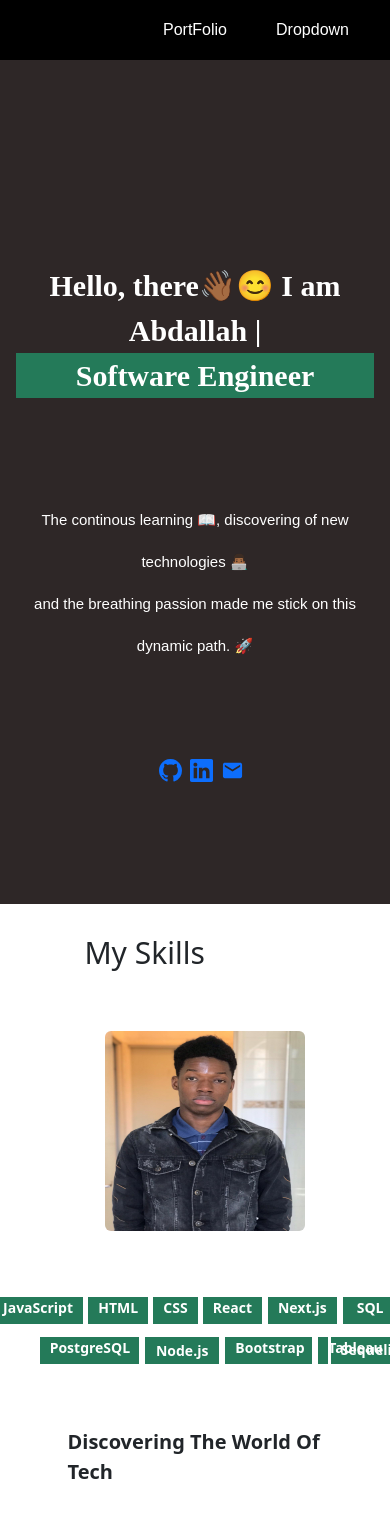
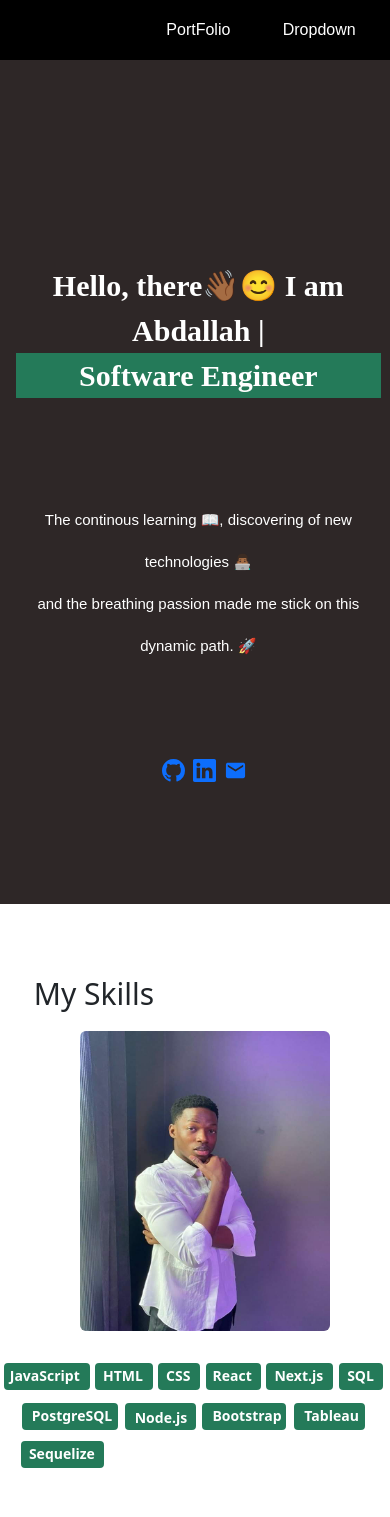
Before and after one commit to Absidaa/Absidaa, a Next.js app: page / in a window 390 px wide. Shown: the top 1517 px of the page. Built offline with nearby package versions, Linux system fonts and the light colour scheme; a web font is replaced by a local one.

Commit message:
deploy mood

```diff
--- a/pages/helpProject.js
+++ b/pages/helpProject.js
@@ -82,7 +82,7 @@ export default function helpProject() {
           sensitive data is kept safe using environment variables.
         </p>
         <p>
-          We deployed the site to Netlify because we are very comfortable with
+          We deployed the site to Heroku because we are very comfortable with
           the tools they provide for continuous deployment <br />
           and integration.
         </p>
--- a/pages/index.js
+++ b/pages/index.js
@@ -56,11 +56,11 @@ export default function Home() {
 
       <div className={styles.abimg}>
         <Image
-          src="/absid.jpg"
+          src="/picInwhite.jpg"
           class="rounded mx-auto d-block"
           alt="the author print"
-          width={200}
-          height={200}
+          width={250}
+          height={300}
         />
       </div>
       <h2 className={styles.skills}>My Skills</h2>
@@ -142,9 +142,13 @@ export default function Home() {
             </div>
           </Link>
         </div>
+        <div>
+          <div>PERSONAL PROJECT</div>
+          <div>Home Workout</div>
+        </div>
       </div>
       <div className={styles.cha}>
-        <div className={styles.chat}>I&quot;m open to chat !</div>
+        <div className={styles.chat}>I am open to chat !</div>
         <Link href="https:/www.absida8@gmail.com" target="blank">
           absida8@gmail.com
         </Link>
--- a/styles/Home.module.css
+++ b/styles/Home.module.css
@@ -4,6 +4,7 @@
   justify-content: center;
   display: flex;
   height: 100vh;
+  width: 100%;
   font-size: 40px;
   text-align: center;
   font-weight: bolder;
@@ -27,14 +28,14 @@
   margin-top: 24vh;
 }
 .abimg {
-  margin-left: -145vh;
+  margin-left: -150vh;
   margin-top: 30vh;
 }
 .skills {
-  font-size: 40px;
+  font-size: 50px;
   margin-left: 20vh;
-  margin-top: -50vh;
-  margin-bottom: 30vh;
+  margin-top: -70vh;
+  margin-bottom: 100vh;
 }
 
 .socials {
@@ -46,9 +47,9 @@
   color: white;
   display: flex;
   justify-content: center;
-  margin-top: -18vh;
+  margin-top: -95vh;
   margin-bottom: -5vh;
-  margin-left: -65vh;
+  margin-left: -55vh;
 }
 
 .bot {
@@ -60,12 +61,12 @@
   text-transform: capitalize;
   font-weight: bolder;
   margin: 15px 50px;
-  margin-left: 60vh;
+  margin-left: 80vh;
   margin-top: 15vh;
   font-size: 20px;
 }
 .des {
-  margin-left: 60vh;
+  margin-left: 80vh;
   color: black;
   margin-right: 40px;
   margin-top: 25px;
@@ -354,10 +355,11 @@
 }
 .java {
   border-style: solid;
+  border-radius: 7px;
   font-weight: 600;
   width: 93px;
   height: 33px;
-  padding: 2px 10px 0px 10px;
+  padding: 2px 10px 0px 6px;
   margin-left: 48vh;
   margin-top: -15px;
   background-color: rgb(36, 122, 89);
@@ -365,110 +367,120 @@
 }
 .htm {
   border-style: solid;
+  border-radius: 7px;
   font-weight: 600;
   width: 65px;
   height: 33px;
   margin-left: -0.1vh;
   margin-top: -15px;
-  padding: 2px 10px 0px 10px;
+  padding: 2px 10px 0px 8px;
   background-color: rgb(36, 122, 89);
   color: white;
 }
 .css {
   border-style: solid;
+  border-radius: 7px;
   font-weight: 600;
   width: 50px;
   margin-left: -0.1vh;
   height: 33px;
-  padding: 2px 10px 0px 10px;
+  padding: 2px 10px 0px 8px;
   margin-top: -15px;
   background-color: rgb(36, 122, 89);
   color: white;
 }
 .react {
   border-style: solid;
+  border-radius: 7px;
   font-weight: 600;
   width: 61px;
   height: 33px;
   margin-left: -0.1vh;
-  padding: 2px 10px 0px 10px;
+  padding: 2px 10px 0px 7px;
   margin-top: -15px;
   background-color: rgb(36, 122, 89);
   color: white;
 }
 .next {
   border-style: solid;
+  border-radius: 7px;
   font-weight: 600;
   width: 73px;
   height: 33px;
   margin-left: -0.01vh;
-  padding: 2px 10px 0px 10px;
+  padding: 2px 10px 0px 8px;
   margin-top: -15px;
   background-color: rgb(36, 122, 89);
   color: white;
 }
 .sql {
   border-style: solid;
+  border-radius: 7px;
   font-weight: 600;
   width: 50px;
   height: 33px;
   margin-left: -0.01vh;
-  padding: 2px 10px 0px 10px;
+  padding: 2px 10px 0px 8px;
   margin-top: -15px;
   background-color: rgb(36, 122, 89);
   color: white;
 }
 .post {
   border-style: solid;
+  border-radius: 7px;
   font-weight: 600;
   width: 102px;
-  margin-left: -67vh;
+  margin-left: -73vh;
   height: 33px;
-  padding: 2px 10px 0px 10px;
+  padding: 2px 10px 0px 6px;
   margin-top: 15px;
   background-color: rgb(36, 122, 89);
   color: white;
 }
 .nod {
   border-style: solid;
+  border-radius: 7px;
   font-weight: 600;
   width: 77px;
-  margin-left: -50.5vh;
+  margin-left: -55vh;
   height: 33px;
-  padding: 2px 10px 0px 10px;
+  padding: 2px 10px 0px 8px;
   margin-top: -33px;
   background-color: rgb(36, 122, 89);
   color: white;
 }
 .boot {
   border-style: solid;
+  border-radius: 7px;
   font-weight: 600;
   width: 90px;
-  margin-left: -37.7vh;
+  margin-left: -41.5vh;
   height: 33px;
-  padding: 2px 10px 0px 10px;
+  padding: 2px 10px 0px 8px;
   margin-top: -33px;
   background-color: rgb(36, 122, 89);
   color: white;
 }
 .tab {
   border-style: solid;
+  border-radius: 7px;
   font-weight: 600;
   width: 77px;
   height: 33px;
-  margin-left: -23vh;
-  padding: 2px 10px 0px 10px;
+  margin-left: -25.5vh;
+  padding: 2px 10px 0px 7px;
   margin-top: -33px;
   background-color: rgb(36, 122, 89);
   color: white;
 }
 .lize {
   border-style: solid;
+  border-radius: 7px;
   font-weight: 600;
   width: 89px;
   height: 33px;
-  margin-left: -10.5vh;
-  padding: 2px 10px 0px 10px;
+  margin-left: -12vh;
+  padding: 2px 10px 0px 8px;
   margin-top: -33px;
   background-color: rgb(36, 122, 89);
   color: white;
@@ -560,9 +572,10 @@
 
 .contain {
   border: solid;
+  border-color: blue;
   position: absolute;
   max-width: 500%;
-  top: 150%;
+  top: 160%;
   left: 50%;
   transform: translate(-50%, -50%);
   padding-left: 30px;
@@ -629,15 +642,15 @@
     font-size: 23px;
   }
   .abimg {
-    margin-left: -10vh;
-    margin-top: 30vh;
+    margin-left: 5vh;
+    margin-top: 25vh;
   }
   .skills {
     font-size: 30px;
-    font-size: 40px;
-    margin-left: 10vh;
-    margin-top: -50vh;
-    margin-bottom: 50vh;
+    font-size: 50px;
+    margin-left: 13vh;
+    margin-top: -70vh;
+    margin-bottom: 65vh;
   }
   .softs {
     font-size: 14px;
@@ -789,9 +802,10 @@
   }
   .contain {
     border: solid;
+    border-color: blue;
     position: absolute;
     width: 80%;
-    top: 185%;
+    top: 199%;
     left: 50%;
     transform: translate(-50%, -50%);
     padding-left: 30px;
@@ -803,12 +817,151 @@
     margin-bottom: -2px;
     font-weight: bolder;
   }
+
+  .java {
+    border-style: solid;
+    border-radius: 7px;
+    font-weight: 600;
+    width: 93px;
+    height: 33px;
+    padding: 2px 10px 0px 10px;
+    margin-left: 48vh;
+    margin-top: -15px;
+    background-color: rgb(36, 122, 89);
+    color: white;
+  }
+  .htm {
+    border-style: solid;
+    border-radius: 7px;
+    font-weight: 600;
+    width: 65px;
+    height: 33px;
+    margin-left: -0.1vh;
+    margin-top: -15px;
+    padding: 2px 10px 0px 10px;
+    background-color: rgb(36, 122, 89);
+    color: white;
+  }
+  .css {
+    border-style: solid;
+    border-radius: 7px;
+    font-weight: 600;
+    width: 50px;
+    margin-left: -0.1vh;
+    height: 33px;
+    padding: 2px 10px 0px 9px;
+    margin-top: -15px;
+    background-color: rgb(36, 122, 89);
+    color: white;
+  }
+  .react {
+    border-style: solid;
+    border-radius: 7px;
+    font-weight: 600;
+    width: 61px;
+    height: 33px;
+    margin-left: -0.1vh;
+    padding: 2px 10px 0px 10px;
+    margin-top: -15px;
+    background-color: rgb(36, 122, 89);
+    color: white;
+  }
+  .next {
+    border-style: solid;
+    border-radius: 7px;
+    font-weight: 600;
+    width: 73px;
+    height: 33px;
+    margin-left: -0.01vh;
+    padding: 2px 10px 0px 11px;
+    margin-top: -15px;
+    background-color: rgb(36, 122, 89);
+    color: white;
+  }
+  .sql {
+    border-style: solid;
+    border-radius: 7px;
+    font-weight: 600;
+    width: 50px;
+    height: 33px;
+    margin-left: -0.01vh;
+    padding: 2px 10px 0px 10px;
+    margin-top: -15px;
+    background-color: rgb(36, 122, 89);
+    color: white;
+  }
+  .post {
+    border-style: solid;
+    border-radius: 7px;
+    font-weight: 600;
+    width: 102px;
+    margin-left: -74.6vh;
+    height: 33px;
+    padding: 2px 10px 0px 11px;
+    margin-top: 15px;
+    background-color: rgb(36, 122, 89);
+    color: white;
+  }
+  .nod {
+    border-style: solid;
+    border-radius: 7px;
+    font-weight: 600;
+    width: 77px;
+    margin-left: -56.2vh;
+    height: 33px;
+    padding: 2px 10px 0px 10px;
+    margin-top: -33px;
+    background-color: rgb(36, 122, 89);
+    color: white;
+  }
+  .boot {
+    border-style: solid;
+    border-radius: 7px;
+    font-weight: 600;
+    width: 90px;
+    margin-left: -42.1vh;
+    height: 33px;
+    padding: 2px 10px 0px 10px;
+    margin-top: -33px;
+    background-color: rgb(36, 122, 89);
+    color: white;
+  }
+  .tab {
+    border-style: solid;
+    border-radius: 7px;
+    font-weight: 600;
+    width: 77px;
+    height: 33px;
+    margin-left: -25.5vh;
+    padding: 2px 10px 0px 11px;
+    margin-top: -33px;
+    background-color: rgb(36, 122, 89);
+    color: white;
+  }
+  .lize {
+    border-style: solid;
+    border-radius: 7px;
+    font-weight: 600;
+    width: 89px;
+    height: 33px;
+    margin-left: -12vh;
+    padding: 2px 10px 0px 12px;
+    margin-top: -33px;
+    background-color: rgb(36, 122, 89);
+    color: white;
+  }
 }
 @media only screen and (max-width: 400px) {
+  .me {
+    height: 100vh;
+    width: 47vh;
+    font-size: 40px;
+  }
   .footer .footerRight {
     font-size: 12px;
     margin-top: 60px;
     margin-right: 8px;
+    width: 47vh;
   }
   .view1 {
     margin-bottom: -20px;
@@ -897,9 +1050,9 @@
   }
   .skills {
     font-size: 30px;
-    margin-left: 10vh;
-    margin-top: -35vh;
-    margin-bottom: 40vh;
+    margin-left: 4vh;
+    margin-top: -42vh;
+    margin-bottom: 43vh;
   }
   .softs {
     font-size: 14px;
@@ -1040,6 +1193,7 @@
   }
   .contain {
     border: solid;
+    border-color: blue;
     position: absolute;
     max-width: 500%;
     top: 189%;
@@ -1048,4 +1202,137 @@
     padding-left: 30px;
     padding: 30px;
   }
+
+  .java {
+    border-style: solid;
+    border-radius: 7px;
+    font-weight: 600;
+    width: 93px;
+    height: 33px;
+    padding: 2px 10px 0px 6px;
+    margin-left: 50vh;
+    margin-top: -15px;
+    background-color: rgb(36, 122, 89);
+    color: white;
+  }
+  .htm {
+    border-style: solid;
+    border-radius: 7px;
+    font-weight: 600;
+    width: 65px;
+    height: 33px;
+    margin-left: -0.1vh;
+    margin-top: -15px;
+    padding: 2px 10px 0px 8px;
+    background-color: rgb(36, 122, 89);
+    color: white;
+  }
+  .css {
+    border-style: solid;
+    border-radius: 7px;
+    font-weight: 600;
+    width: 50px;
+    margin-left: -0.1vh;
+    height: 33px;
+    padding: 2px 10px 0px 8px;
+    margin-top: -15px;
+    background-color: rgb(36, 122, 89);
+    color: white;
+  }
+  .react {
+    border-style: solid;
+    border-radius: 7px;
+    font-weight: 600;
+    width: 61px;
+    height: 33px;
+    margin-left: -0.1vh;
+    padding: 2px 10px 0px 7px;
+    margin-top: -15px;
+    background-color: rgb(36, 122, 89);
+    color: white;
+  }
+  .next {
+    border-style: solid;
+    border-radius: 7px;
+    font-weight: 600;
+    width: 73px;
+    height: 33px;
+    margin-left: -0.01vh;
+    padding: 2px 10px 0px 8px;
+    margin-top: -15px;
+    background-color: rgb(36, 122, 89);
+    color: white;
+  }
+  .sql {
+    border-style: solid;
+    border-radius: 7px;
+    font-weight: 600;
+    width: 50px;
+    height: 33px;
+    margin-left: -0.01vh;
+    padding: 2px 10px 0px 8px;
+    margin-top: -15px;
+    background-color: rgb(36, 122, 89);
+    color: white;
+  }
+  .post {
+    border-style: solid;
+    border-radius: 7px;
+    font-weight: 600;
+    width: 102px;
+    margin-left: -45.9vh;
+    height: 33px;
+    padding: 2px 10px 0px 10px;
+    margin-top: 15px;
+    background-color: rgb(36, 122, 89);
+    color: white;
+  }
+  .nod {
+    border-style: solid;
+    border-radius: 7px;
+    font-weight: 600;
+    width: 77px;
+    margin-left: -33.7vh;
+    height: 33px;
+    padding: 2px 10px 0px 10px;
+    margin-top: -33px;
+    background-color: rgb(36, 122, 89);
+    color: white;
+  }
+  .boot {
+    border-style: solid;
+    border-radius: 7px;
+    font-weight: 600;
+    width: 90px;
+    margin-left: -24.5vh;
+    height: 33px;
+    padding: 2px 10px 0px 10px;
+    margin-top: -33px;
+    background-color: rgb(36, 122, 89);
+    color: white;
+  }
+  .tab {
+    border-style: solid;
+    border-radius: 7px;
+    font-weight: 600;
+    width: 77px;
+    height: 33px;
+    margin-left: -13.6vh;
+    padding: 2px 10px 0px 10px;
+    margin-top: -33px;
+    background-color: rgb(36, 122, 89);
+    color: white;
+  }
+  .lize {
+    border-style: solid;
+    border-radius: 7px;
+    font-weight: 600;
+    width: 89px;
+    height: 33px;
+    margin-left: -46vh;
+    padding: 2px 10px 0px 8px;
+    margin-top: 5px;
+    background-color: rgb(36, 122, 89);
+    color: white;
+  }
 }
--- a/styles/navbar.module.css
+++ b/styles/navbar.module.css
@@ -153,6 +153,10 @@
   }
 }
 @media only screen and (max-width: 400px) {
+  .navbar {
+    height: 60px;
+    width: 47vh;
+  }
   .dropdown_content {
     display: none;
     position: absolute;
```
Also changed, not shown: public/picInwhite.jpg (added).
